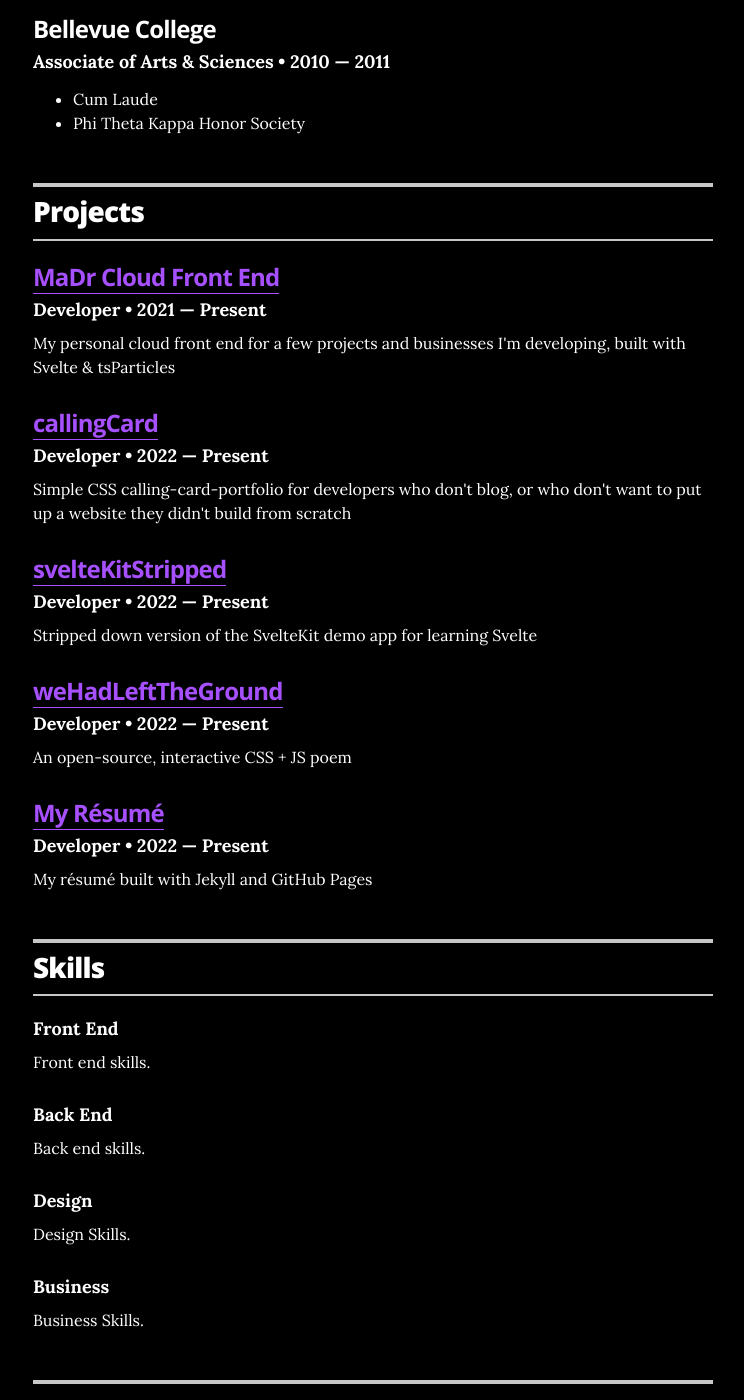
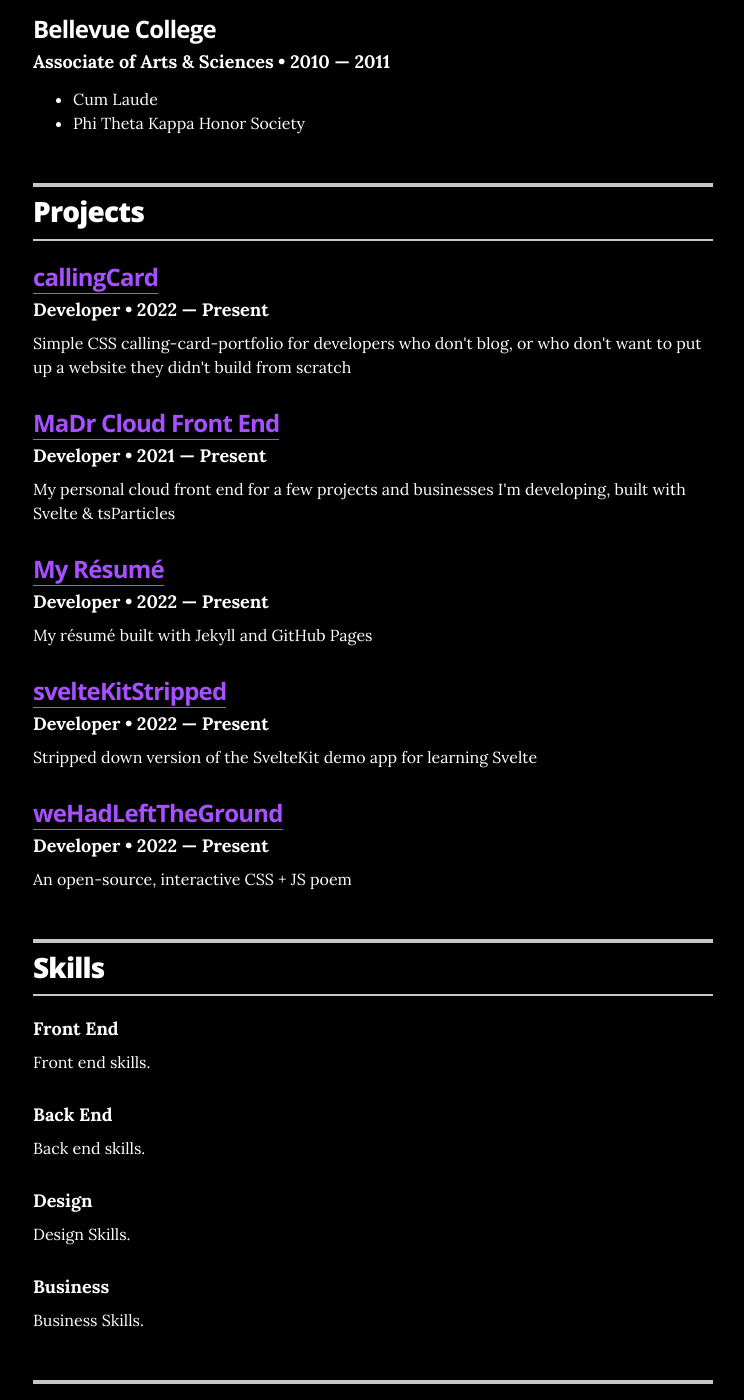
Before and after one commit to MaDrCloudDev/MaDrCloudDev.github.io, a Jekyll site: the page built from index.html, in a window 1280 px wide and 1400 px high, scrolled down 1379 px. Shown: the whole window, without its empty margins (267-1011 px from the left). Built offline with Jekyll 4.4.1, drawn with Linux system fonts in a browser that asks for light colours; part of the change alters nothing that is shown.

```diff
--- a/_data/projects.yml
+++ b/_data/projects.yml
@@ -1,20 +1,25 @@
+- project: callingCard
+  role: Developer
+  duration: 2022 &mdash; Present
+  url: "https://madr.blog/en/callingcard/"
+  description: Simple CSS calling-card-portfolio for developers who don't blog, or who don't want to put up a website they didn't build from scratch
 
 - project: MaDr Cloud Front End
   role: Developer
   duration: 2021 &mdash; Present
-  url: "https://MaDr.io"
+  url: "https://madr.blog/en/madrcloudfrontend/"
   description: My personal cloud front end for a few projects and businesses I'm developing, built with Svelte & tsParticles
 
-- project: callingCard
+- project: My Résumé
   role: Developer
   duration: 2022 &mdash; Present
-  url: "https://madrcallingcard.netlify.app"
-  description: Simple CSS calling-card-portfolio for developers who don't blog, or who don't want to put up a website they didn't build from scratch
+  url: "https://madr.blog/en/myresume/"
+  description: My résumé built with Jekyll and GitHub Pages
 
 - project: svelteKitStripped
   role: Developer
   duration: 2022 &mdash; Present
-  url: "https://svelteKitStripped.netlify.app"
+  url: "https://madr.blog/en/sveltekitstripped/"
   description: Stripped down version of the SvelteKit demo app for learning Svelte
 
 - project: weHadLeftTheGround
@@ -22,9 +27,3 @@
   duration: 2022 &mdash; Present
   url: "https://madr.blog/en/wehadlefttheground/"
   description: An open-source, interactive CSS + JS poem
-
-- project: My Résumé
-  role: Developer
-  duration: 2022 &mdash; Present
-  url: "https://MaDrCloudDev.github.io"
-  description: My résumé built with Jekyll and GitHub Pages
```
